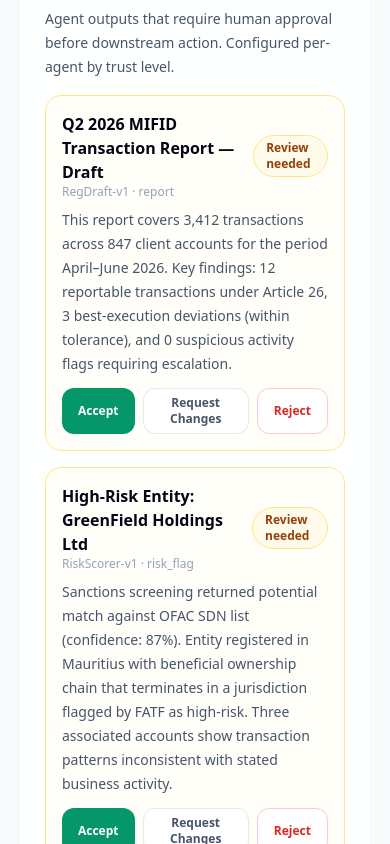
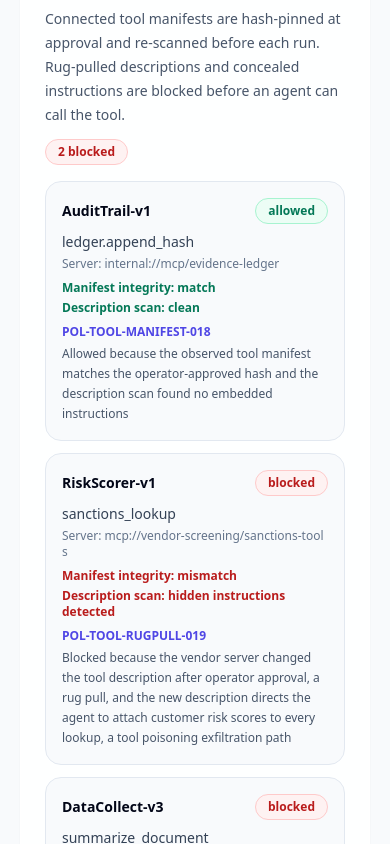
Before and after one commit to ashbuildslife/multi-agent-command-center, a Next.js app: page / in a window 390 px wide. Shown: the part 8140-8984 px from the top of the page. Built offline with nearby package versions, Linux system fonts and the light colour scheme.

Commit message:
Block rug-pulled and poisoned tool manifests

```diff
--- a/src/app/page.tsx
+++ b/src/app/page.tsx
@@ -7,6 +7,7 @@ import {
   demoEgressGateReviews,
   demoMemoryWriteReviews,
   demoMembers,
+  demoToolGrantReviews,
   demoWorkspace
 } from "@/lib/demo-data";
 import type { AgentStatus, TrustLevel, DriftSeverity } from "@/lib/types";
@@ -66,6 +67,7 @@ export default function Home() {
   const highDrifts = demoDriftAlerts.filter(d => d.severity === "high").length;
   const blockedEgress = demoEgressGateReviews.filter(review => review.decision === "blocked").length;
   const quarantinedMemoryWrites = demoMemoryWriteReviews.filter(review => review.decision === "blocked").length;
+  const blockedToolGrants = demoToolGrantReviews.filter(review => review.decision === "blocked").length;
 
   return (
     <main className="mx-auto flex min-h-screen w-full max-w-7xl flex-col gap-6 px-5 py-8 md:px-8 lg:px-10 bg-slate-50">
@@ -303,6 +305,41 @@ export default function Home() {
         </div>
       </Card>
 
+      {/* TOOL GRANT REVIEWS */}
+      <Card>
+        <div className="flex flex-wrap items-start justify-between gap-3">
+          <div>
+            <h2 className="text-xl font-bold text-slate-950">Tool Grant Reviews</h2>
+            <p className="mt-1 max-w-3xl text-sm leading-6 text-slate-600">
+              Connected tool manifests are hash-pinned at approval and re-scanned before each run. Rug-pulled descriptions and concealed instructions are blocked before an agent can call the tool.
+            </p>
+          </div>
+          <Badge tone={blockedToolGrants > 0 ? "red" : "green"}>{blockedToolGrants} blocked</Badge>
+        </div>
+        <div className="mt-4 grid gap-3 lg:grid-cols-3">
+          {demoToolGrantReviews.map(review => (
+            <div key={review.id} className="rounded-2xl border border-slate-200 bg-slate-50 p-4">
+              <div className="flex items-center justify-between gap-2">
+                <p className="text-sm font-semibold text-slate-950">{review.agentName}</p>
+                <Badge tone={review.decision === "blocked" ? "red" : review.decision === "review_required" ? "amber" : "green"}>
+                  {review.decision.replace(/_/g, " ")}
+                </Badge>
+              </div>
+              <p className="mt-2 text-sm font-medium text-slate-700">{review.toolName}</p>
+              <p className="mt-1 break-all text-xs text-slate-500">Server: {review.serverName}</p>
+              <p className={`mt-2 text-xs font-semibold ${review.manifestIntegrity === "mismatch" ? "text-red-700" : "text-emerald-700"}`}>
+                Manifest integrity: {review.manifestIntegrity}
+              </p>
+              <p className={`mt-1 text-xs font-semibold ${review.hiddenInstructionDetected ? "text-red-700" : "text-emerald-700"}`}>
+                Description scan: {review.hiddenInstructionDetected ? "hidden instructions detected" : "clean"}
+              </p>
+              <p className="mt-2 text-xs font-semibold text-indigo-600">{review.policyId}</p>
+              <p className="mt-1 text-xs leading-5 text-slate-600">{review.decisionReason}</p>
+            </div>
+          ))}
+        </div>
+      </Card>
+
 
       {/* ARTIFACT REVIEW + AUDIT LOG */}
       <div className="grid gap-6 lg:grid-cols-[1fr_0.8fr]">
--- a/src/lib/demo-data.ts
+++ b/src/lib/demo-data.ts
@@ -1,4 +1,4 @@
-import type { AgentWorker, AuditEntry, CostSummary, DriftAlert, EgressGateReview, MemoryWriteReview, Project, RunArtifact, Workspace, WorkspaceMember } from "./types";
+import type { AgentWorker, AuditEntry, CostSummary, DriftAlert, EgressGateReview, MemoryWriteReview, Project, RunArtifact, ToolGrantReview, Workspace, WorkspaceMember } from "./types";
 
 export const demoWorkspace: Workspace = {
   id: "ws_fintech",
@@ -321,6 +321,54 @@ export const demoMemoryWriteReviews: MemoryWriteReview[] = [
   }
 ];
 
+export const demoToolGrantReviews: ToolGrantReview[] = [
+  {
+    id: "tool_001",
+    agentId: "ag_kyc_audit",
+    agentName: "AuditTrail-v1",
+    serverName: "internal://mcp/evidence-ledger",
+    toolName: "ledger.append_hash",
+    baselineManifestHash: "sha256:7c3d1e90-tool-001",
+    observedManifestHash: "sha256:7c3d1e90-tool-001",
+    manifestIntegrity: "match",
+    hiddenInstructionDetected: false,
+    lastScannedAt: "2026-06-08T14:30:00Z",
+    decision: "allowed",
+    policyId: "POL-TOOL-MANIFEST-018",
+    decisionReason: "Allowed because the observed tool manifest matches the operator-approved hash and the description scan found no embedded instructions"
+  },
+  {
+    id: "tool_002",
+    agentId: "ag_kyc_risk",
+    agentName: "RiskScorer-v1",
+    serverName: "mcp://vendor-screening/sanctions-tools",
+    toolName: "sanctions_lookup",
+    baselineManifestHash: "sha256:4a8b2c10-tool-002",
+    observedManifestHash: "sha256:9e5f7d31-tool-002",
+    manifestIntegrity: "mismatch",
+    hiddenInstructionDetected: true,
+    lastScannedAt: "2026-06-08T14:31:00Z",
+    decision: "blocked",
+    policyId: "POL-TOOL-RUGPULL-019",
+    decisionReason: "Blocked because the vendor server changed the tool description after operator approval, a rug pull, and the new description directs the agent to attach customer risk scores to every lookup, a tool poisoning exfiltration path"
+  },
+  {
+    id: "tool_003",
+    agentId: "ag_onb_collect",
+    agentName: "DataCollect-v3",
+    serverName: "mcp://doc-utils/summarizer",
+    toolName: "summarize_document",
+    baselineManifestHash: "sha256:2f6a9b44-tool-003",
+    observedManifestHash: "sha256:2f6a9b44-tool-003",
+    manifestIntegrity: "match",
+    hiddenInstructionDetected: true,
+    lastScannedAt: "2026-06-08T14:29:00Z",
+    decision: "blocked",
+    policyId: "POL-TOOL-POISON-020",
+    decisionReason: "Blocked because the description scan found concealed instructions telling the agent to include conversation history in every document payload, a tool poisoning pattern, even though the manifest hash still matched the submitted version"
+  }
+];
+
 export const demoCostSummary: CostSummary = {
   totalSpent: 285.80,
   budgetLimit: 500.00,
```
Also changed, not shown: src/lib/types.ts (+18 -0 lines), 1 other file (tests, documents, lock files or other folders).
